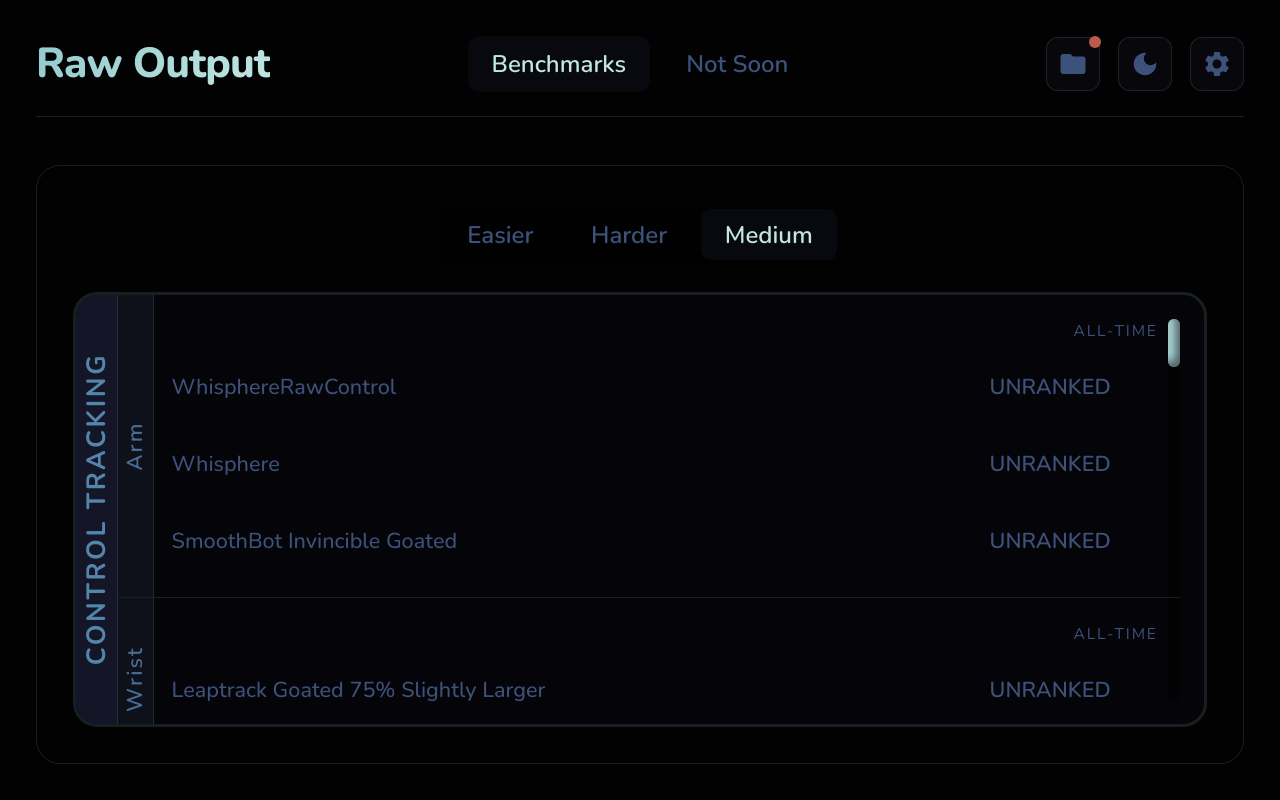
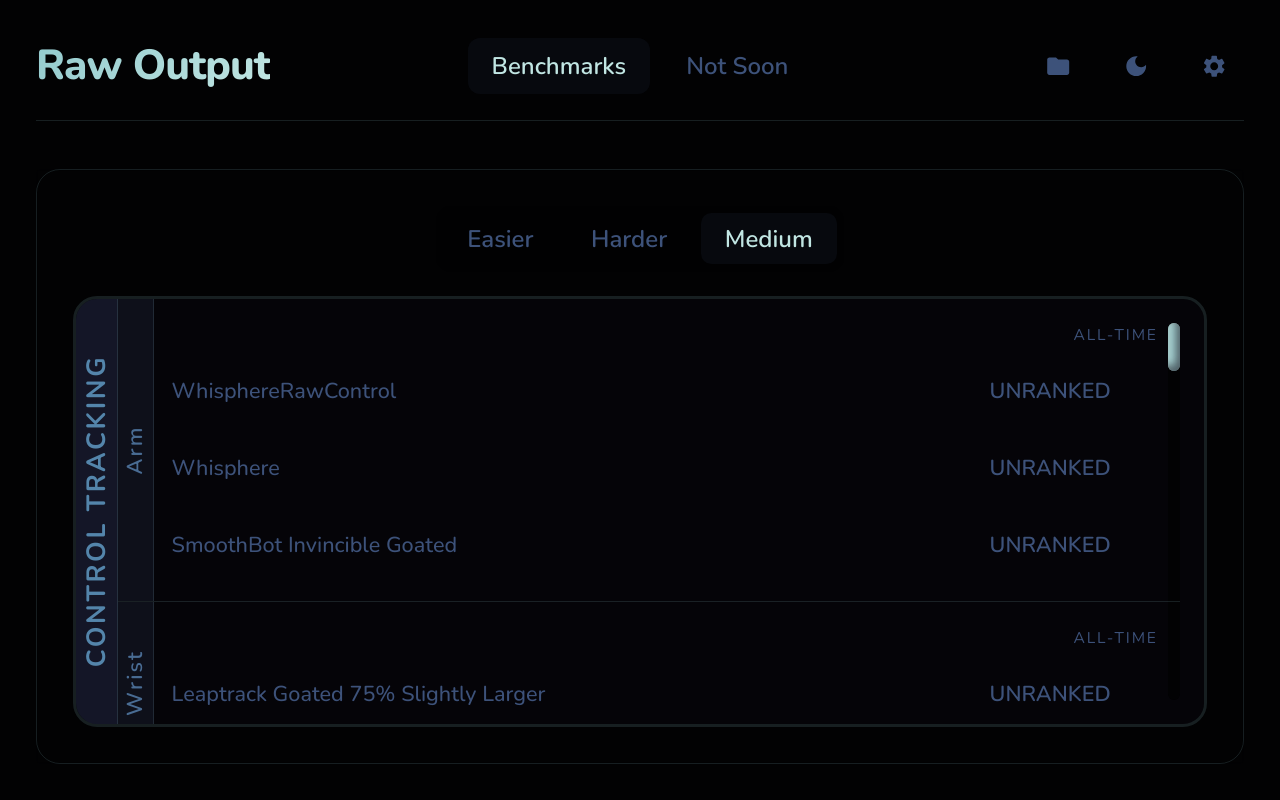
Before and after one commit to H1410101/raw_output, a website built with Vite: page index.html in a window 1280 px wide. Both pictures are taken after a click on the button 1145 px from the left and 64 px from the top of the page. Built offline with nearby package versions, Linux system fonts and the light colour scheme.

Commit message:
feat: move settings and replace icons

```diff
--- a/index.html
+++ b/index.html
@@ -332,29 +332,37 @@
             }
 
             .header-action-btn {
-                background: var(--glass-bg);
-                border: 1px solid var(--glass-border);
-                color: var(--text-dim);
-                width: 2.25rem;
-                height: 2.25rem;
+                background: transparent;
+                border: none;
+                color: var(--lower-band-1);
+                width: 2.5rem;
+                height: 2.5rem;
                 display: flex;
                 align-items: center;
                 justify-content: center;
-                border-radius: 0.5rem;
+                border-radius: 50%;
                 cursor: pointer;
-                transition: all 0.2s ease;
+                transition:
+                    background 0.8s cubic-bezier(0.22, 1, 0.36, 1),
+                    color 0.8s cubic-bezier(0.22, 1, 0.36, 1);
                 position: relative;
             }
 
             .header-action-btn:hover {
-                color: var(--highlight-font-2);
-                background: var(--glass-border);
-                border-color: var(--accent-color);
+                background: rgba(var(--lower-band-1-rgb), 0.15);
+                transition: background 0.1s ease-out;
+            }
+
+            .header-action-btn:active,
+            .header-action-btn.clicked {
+                color: var(--upper-band-1);
+                background: rgba(var(--upper-band-1-rgb), 0.3);
+                transition: none;
             }
 
             .header-action-btn svg {
-                width: 1.25rem;
-                height: 1.25rem;
+                width: 1.1rem;
+                height: 1.1rem;
                 fill: currentColor;
             }
 
@@ -365,36 +373,7 @@
             }
 
             #status-mount-point {
-                position: absolute;
-                top: -0.2rem;
-                right: -0.2rem;
-                width: 0.75rem;
-                height: 0.75rem;
-                display: flex;
-                align-items: center;
-                justify-content: center;
-                pointer-events: none;
-                z-index: 1;
-            }
-
-            .status-indicator {
-                width: 0.5rem;
-                height: 0.5rem;
-                background-color: var(--accent-color);
-                border-radius: 50%;
-            }
-
-            .status-indicator.scanning {
-                background-color: var(--accent-color);
-                animation: pulse 1.5s infinite;
-            }
-
-            #status-mount-point:empty::before {
-                content: "";
-                width: 0.5rem;
-                height: 0.5rem;
-                background-color: var(--status-hard);
-                border-radius: 50%;
+                display: none;
             }
 
             @keyframes pulse {
--- a/src/AppBootstrap.ts
+++ b/src/AppBootstrap.ts
@@ -135,11 +135,34 @@ export class AppBootstrap {
   }
 
   private _setupActionListeners(): void {
-    this._getRequiredButton("header-settings-btn").addEventListener(
-      "click",
-      (): void => this._benchmarkView.openSettings(),
-    );
+    this._setupHeaderActions();
 
+    this._setupStatusActions();
+  }
+
+  private _setupHeaderActions(): void {
+    const settingsBtn = this._getRequiredButton("header-settings-btn");
+
+    settingsBtn.addEventListener("click", (): void => {
+      this._animateButton(settingsBtn);
+
+      this._benchmarkView.openSettings();
+    });
+
+    const themeBtn = this._getRequiredButton("header-theme-btn");
+
+    themeBtn.addEventListener("click", (): void => {
+      this._animateButton(themeBtn);
+    });
+
+    const folderBtn = this._getRequiredButton("header-folder-btn");
+
+    folderBtn.addEventListener("click", (): void => {
+      this._animateButton(folderBtn);
+    });
+  }
+
+  private _setupStatusActions(): void {
     this._getRequiredButton("link-folder-button").addEventListener(
       "click",
       (): Promise<void> => this._handleManualFolderSelection(),
@@ -154,6 +177,14 @@ export class AppBootstrap {
       "click",
       (): void => this._handleFolderRemoval(),
     );
+  }
+
+  private _animateButton(button: HTMLButtonElement): void {
+    button.classList.add("clicked");
+
+    setTimeout((): void => {
+      button.classList.remove("clicked");
+    }, 50);
   }
 
   private async _attemptInitialReconnection(): Promise<void> {
```
Also changed, not shown: docs/checkpoints/phase 2/checkpoint 2.17.0 architecture.md (+8 -4 lines), roadmap/current checkpoint.md (+4 -4 lines).
